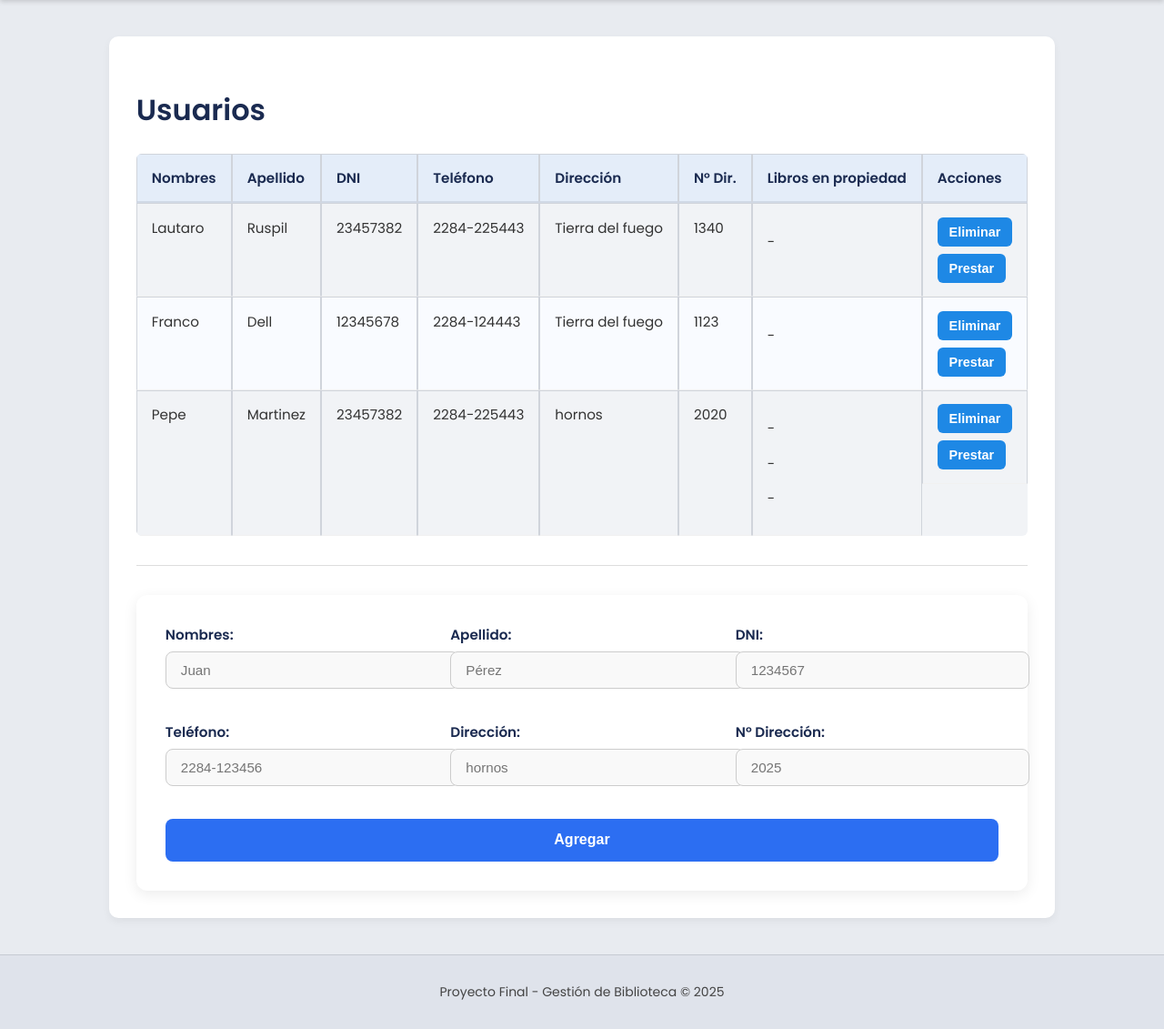
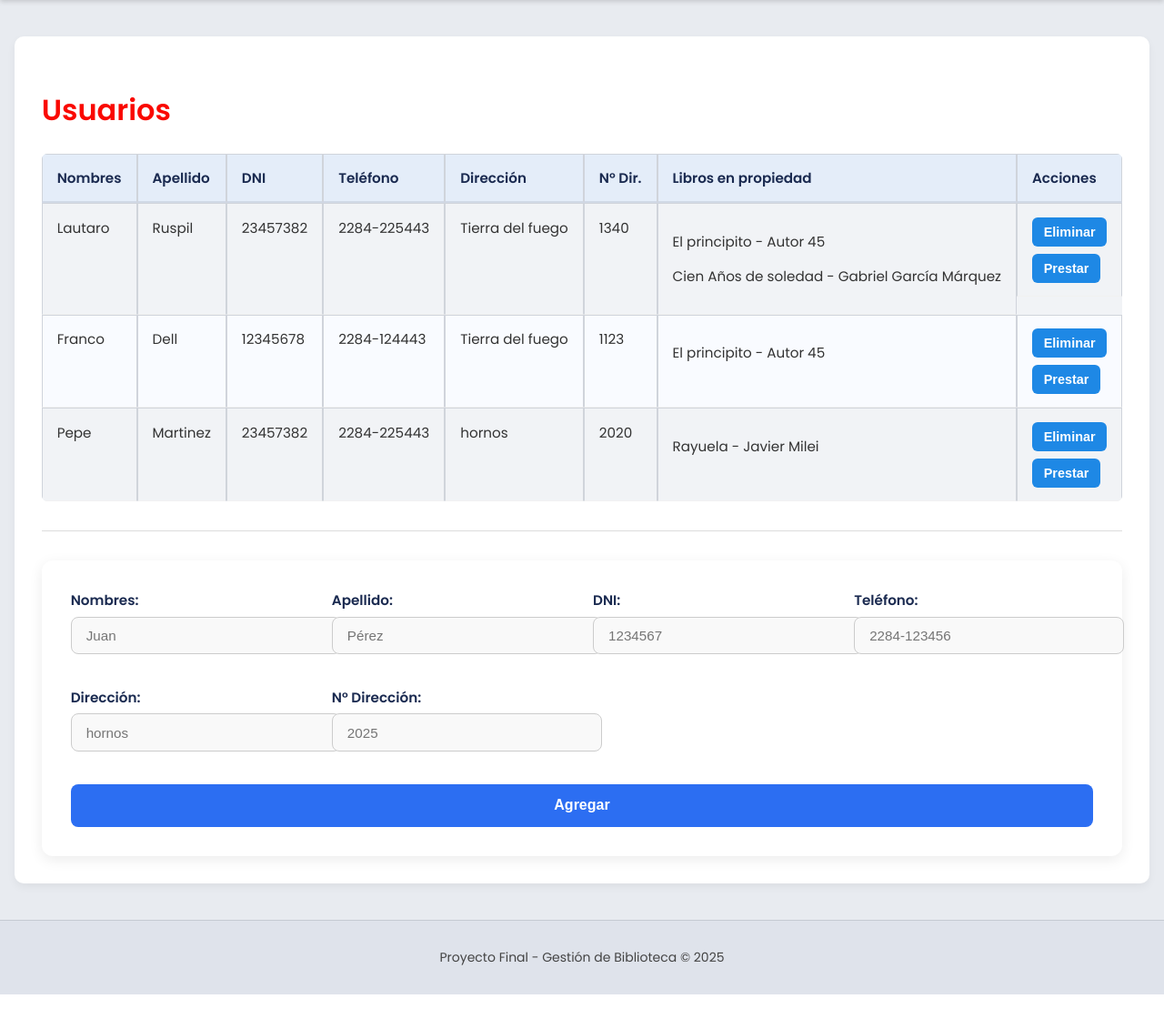
Before and after one commit to lautaro-ruspil/TP-FINAL-ALGORITMOS, a Flask app: page /usuarios in a window 1280 px wide. Shown: the part 65-1196 px from the top of the page at 91% size. After the commit the page ends 1158 px from the top, so only its background shows below. Run offline with Flask 3, Linux system fonts and the light colour scheme.

Commit message:
Subo cambios realizados el dia martes 28-10-25

```diff
--- a/TP-FINAL-BIBLIOTECA/app/app.py
+++ b/TP-FINAL-BIBLIOTECA/app/app.py
@@ -19,6 +19,10 @@
 biblioteca = Biblioteca()
 
 
+lib1 = Libro(9, "El principito", "Autor 45", "Drama")
+lib2 = Libro(19, "Cien Años de soledad", "Gabriel García Márquez", "Terror")
+lib3 = Libro(29, "Rayuela", "Javier Milei", "Terror")
+
 # buscar un libro y asignarselo a un usuario inicial
 lib_principito = biblioteca.obtener_libro_por_titulo("El principito")
 biblioteca.agregar_usuario(
@@ -29,7 +33,7 @@
         "2284-225443",
         "Tierra del fuego",
         1340,
-        [lib_principito],
+        [lib1, lib2],
     )
 )
 
@@ -42,7 +46,7 @@
         "2284-124443",
         "Tierra del fuego",
         1123,
-        [lib_cien_años_de_soledad],
+        [lib1],
     )
 )
 
@@ -55,7 +59,7 @@
         "2284-225443",
         "hornos",
         2020,
-        [lib_rayuela, lib_principito, lib_cien_años_de_soledad],
+        [lib3],
     )
 )
 
@@ -145,10 +149,20 @@
     return redirect(url_for("libros"))
 
 
-# --- Ruta Prestamos ---
-@app.route("/prestamos")
+# --- Ruta Prestamos ---[
+@app.route("/prestamos", methods=['GET'])
 def prestamos():
+    conexion = obtener_conexion()
+    cursor = conexion.cursor()
     prestados = [l for l in biblioteca.libros if l.prestado]
+    # --- Consultar libros (GET) ---
+    q = request.args.get("q", "")
+    if q:
+        cursor.execute("SELECT * FROM libros WHERE titulo LIKE %s", (f"%{q}%",))
+    else:
+        cursor.execute("SELECT * FROM libros")
+
+
     return render_template("prestamos.html", books=prestados, active_page="prestamos")
 
 
--- a/TP-FINAL-BIBLIOTECA/app/models/conexion.py
+++ b/TP-FINAL-BIBLIOTECA/app/models/conexion.py
@@ -4,6 +4,6 @@
     return mysql.connector.connect(
         host="localhost",
         user="root",
-        password="root",
+        password="Lautaroruspil1506",
         database="biblioteca"
     )
--- a/TP-FINAL-BIBLIOTECA/app/static/css/usuarios.css
+++ b/TP-FINAL-BIBLIOTECA/app/static/css/usuarios.css
@@ -2,7 +2,7 @@
 	font-size: 2rem;
 	font-weight: 700;
 	margin-bottom: 1.5rem;
-    color: #1a2a50;
+	color: #fa0800;
 }
 
 hr {
@@ -22,9 +22,9 @@
 
 /* ====== TABLA DE USUARIOS ====== */
 .table-wrapper {
-    overflow-x: auto; /* scroll horizontal en móviles */
+	overflow-x: auto;
 	border-radius: 12px;
-    box-shadow: 0 2px 10px rgba(0,0,0,0.05);
+	box-shadow: 0 2px 10px rgba(0, 0, 0, 0.05);
 	background-color: #fff;
 }
 
@@ -36,7 +36,8 @@
 	min-width: 800px; /* asegura scroll si hay muchas columnas */
 }
 
-table th, table td {
+table th,
+table td {
 	padding: 0.9rem 1rem;
 	text-align: left;
 }
@@ -110,7 +111,7 @@
 	background-color: #fff;
 	padding: 2rem;
 	border-radius: 12px;
-    box-shadow: 0 4px 15px rgba(0,0,0,0.08);
+	box-shadow: 0 4px 15px rgba(0, 0, 0, 0.08);
 }
 
 .form-usuario div {
@@ -138,7 +139,7 @@
 	outline: none;
 	border-color: #2c6ef2;
 	background-color: #fff;
-    box-shadow: 0 0 6px rgba(44,110,242,0.3);
+	box-shadow: 0 0 6px rgba(44, 110, 242, 0.3);
 }
 
 .error {
```
Also changed, not shown: TP-FINAL-BIBLIOTECA/app/templates/usuarios.html (+5 -11 lines), TP-FINAL-BIBLIOTECA/app/templates/base.html (indentation only). Lines whose indentation alone changed are shown as unchanged.
